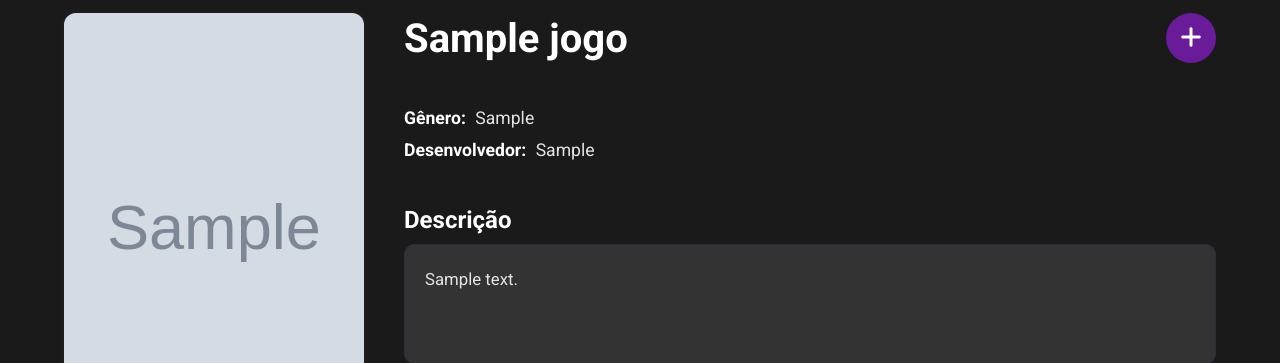
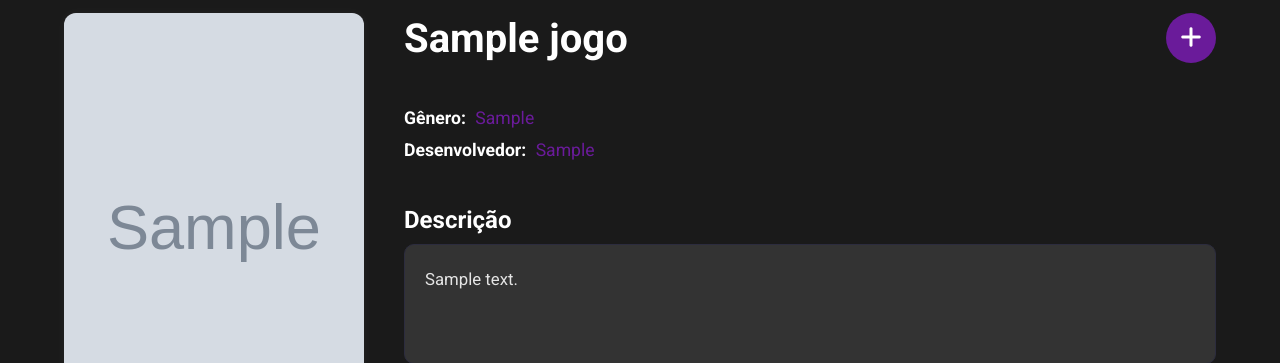
Before and after one commit to Lucascbayma/JoyScore, a Django app: page /avaliar/1/ in a window 1280 px wide. Shown: the part 149-512 px from the top of the page. Run offline with Django 4.2, Linux system fonts and the light colour scheme; a user stored in the database is signed in; tables that the repository leaves empty hold one stand-in row (values such as "Sample post"); grey boxes marked "Sample" are stand-in pictures.

Commit message:
mudança de cor e ajustes no avaliar

```diff
--- a/jogos/static/jogos/css/avaliar.css
+++ b/jogos/static/jogos/css/avaliar.css
@@ -154,7 +154,9 @@ main {
   margin-right: 5px;
 }
 
+
 .details dd {
+  color: var(--cor-destaque-roxo);
   margin-left: 0;
   display: inline;
 }
```
Also changed, not shown: jogos/templates/avaliar_jogo.html (+5 -12 lines).
